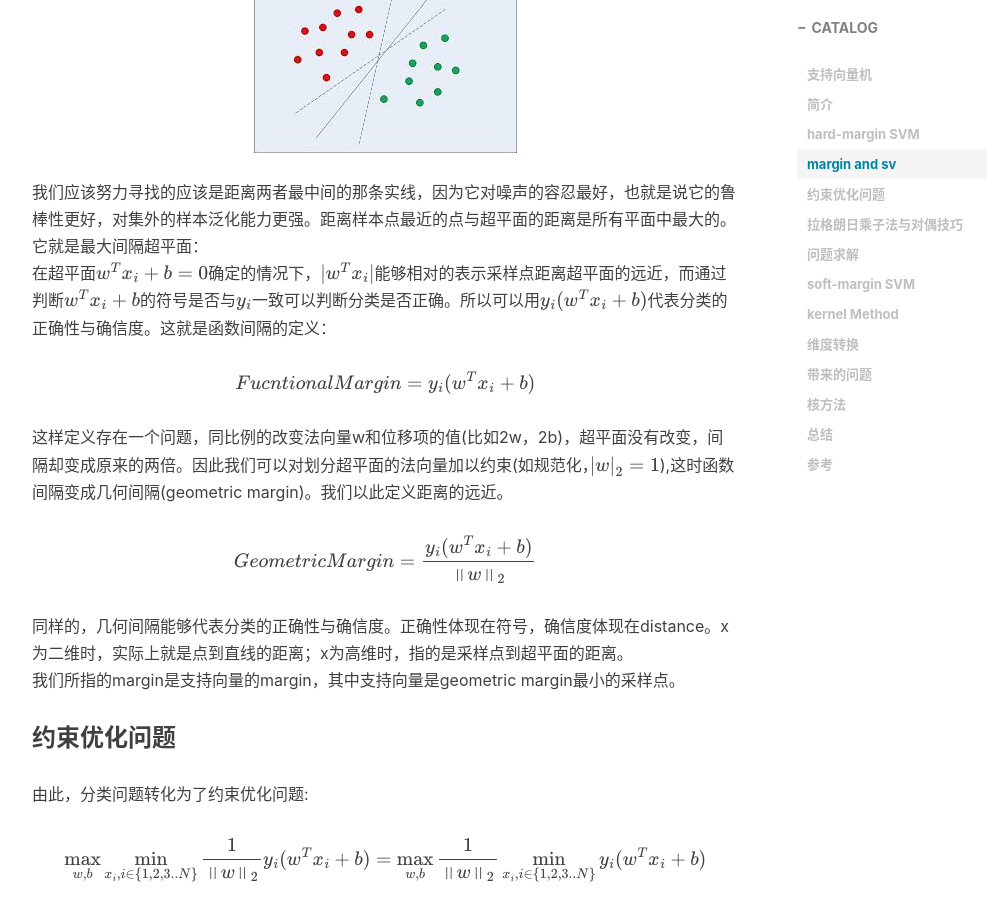
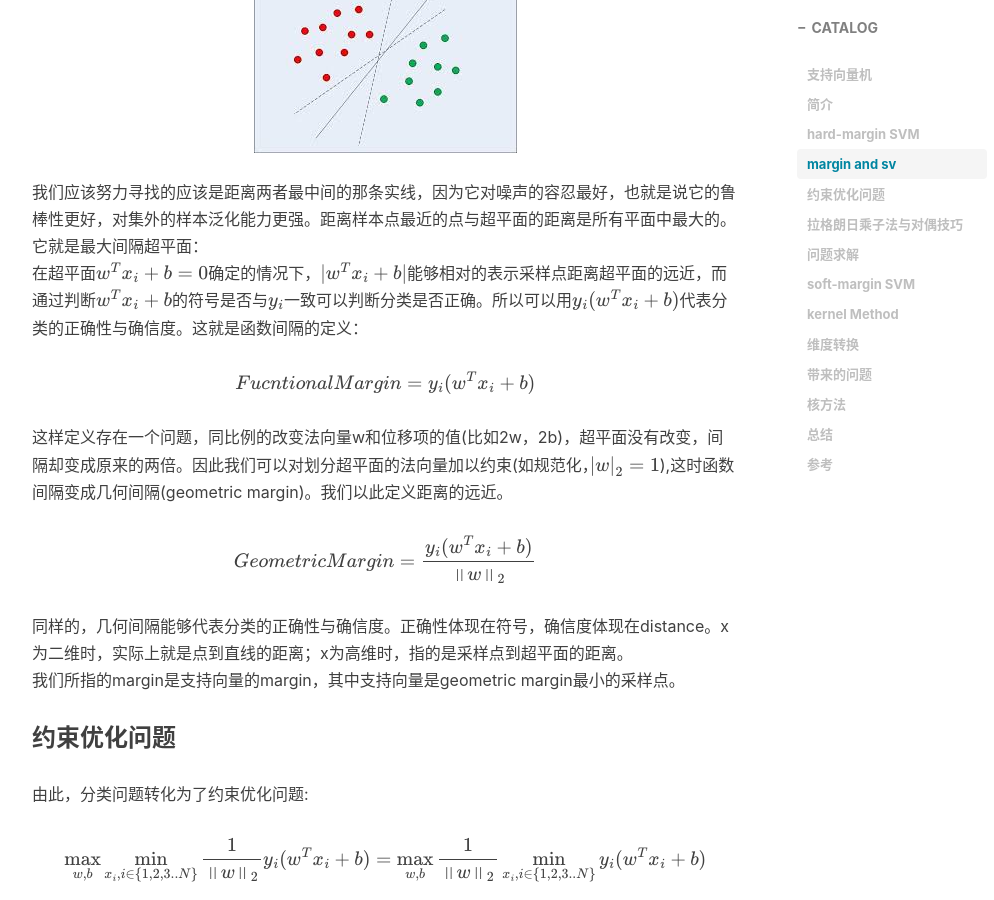
Before and after one commit to zhuxiaoxuhit/zhuxiaoxuhit.github.io, a Jekyll site: the page built from _posts/2020-03-10-支持向量机.md, in a window 1280 px wide and 900 px high, scrolled down 2302 px. Shown: the whole window, without its empty margins (233-1227 px from the left). Built offline with Jekyll 4.4.1, drawn with Linux system fonts in a browser that asks for light colours; nearby versions of some CDN libraries; formulas are drawn with MathJax 3; comment, search, counter and statistics services are not loaded.

Commit message:
[MOD]SVM

```diff
--- a/_posts/2020-03-10-支持向量机.md
+++ b/_posts/2020-03-10-支持向量机.md
@@ -51,7 +51,7 @@ $w=(w_{1};w_{2};...;w_{d})$是法向量，决定了超平面的方向；b是位
 而从下图可以看到，能把训练样本分开的划分超平面可能有很多。
 ![](/img/svm_1.jpg)
 我们应该努力寻找的应该是距离两者最中间的那条实线，因为它对噪声的容忍最好，也就是说它的鲁棒性更好，对集外的样本泛化能力更强。距离样本点最近的点与超平面的距离是所有平面中最大的。它就是最大间隔超平面：
-在超平面$w^{T}x_{i}+b=0$确定的情况下，$|w^{T}x_{i}|$能够相对的表示采样点距离超平面的远近，而通过判断$w^{T}x_{i}+b$的符号是否与$y_{i}$一致可以判断分类是否正确。所以可以用$y_{i}(w^{T}x_{i}+b)$代表分类的正确性与确信度。这就是函数间隔的定义：
+在超平面$w^{T}x_{i}+b=0$确定的情况下，$|w^{T}x_{i}+b|$能够相对的表示采样点距离超平面的远近，而通过判断$w^{T}x_{i}+b$的符号是否与$y_{i}$一致可以判断分类是否正确。所以可以用$y_{i}(w^{T}x_{i}+b)$代表分类的正确性与确信度。这就是函数间隔的定义：
 <center>$$FucntionalMargin = y_{i}(w^{T}x_{i}+b)$$</center>
 这样定义存在一个问题，同比例的改变法向量w和位移项的值(比如2w，2b)，超平面没有改变，间隔却变成原来的两倍。因此我们可以对划分超平面的法向量加以约束(如规范化，${\left\|w\right\|_2}=1$),这时函数间隔变成几何间隔(geometric margin)。我们以此定义距离的远近。
 <center>$$GeometricMargin = \frac{y_{i}(w^{T}x_{i}+b)}{\left\|w\right\|_2}$$</center>
```
Also changed, not shown: 1 other file.
